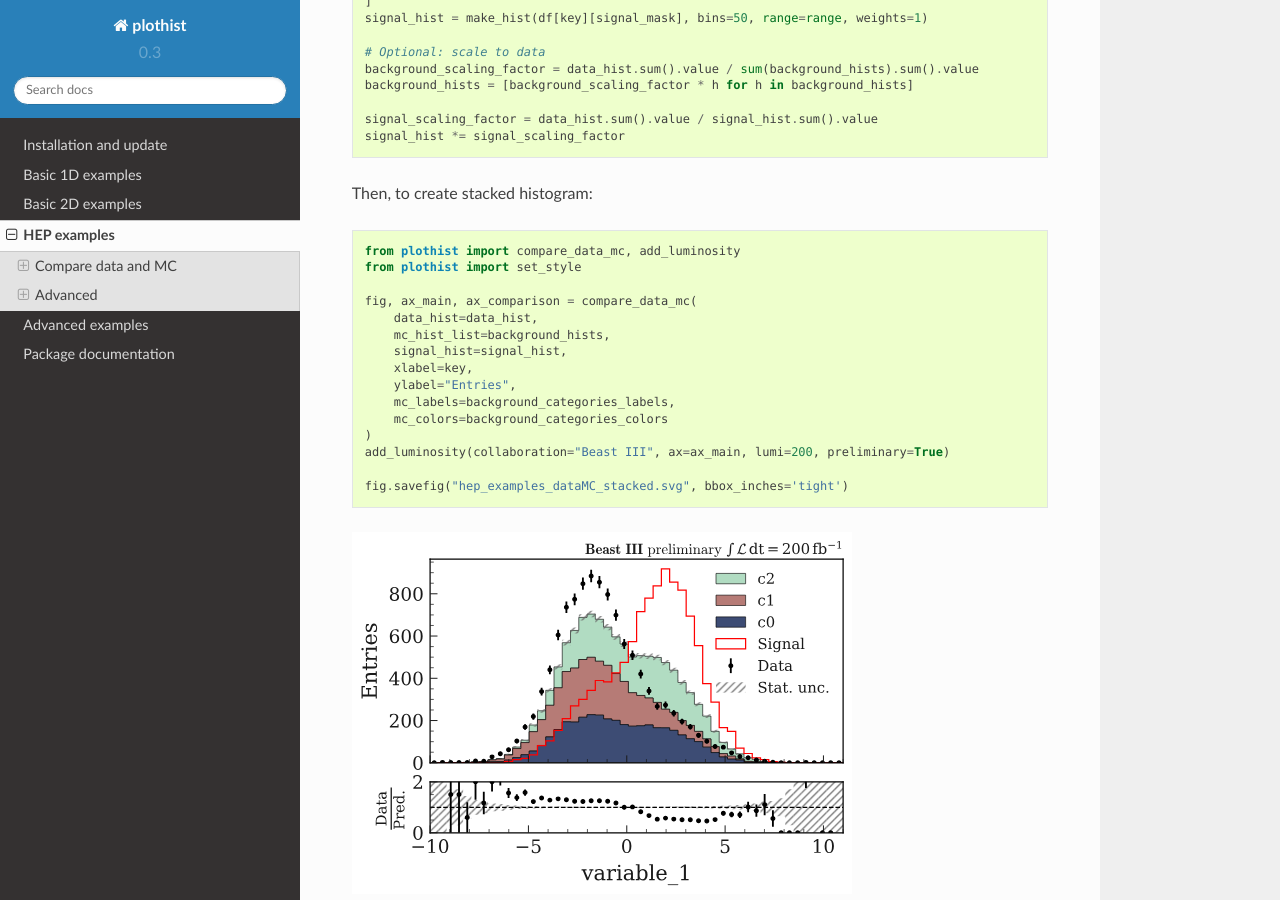
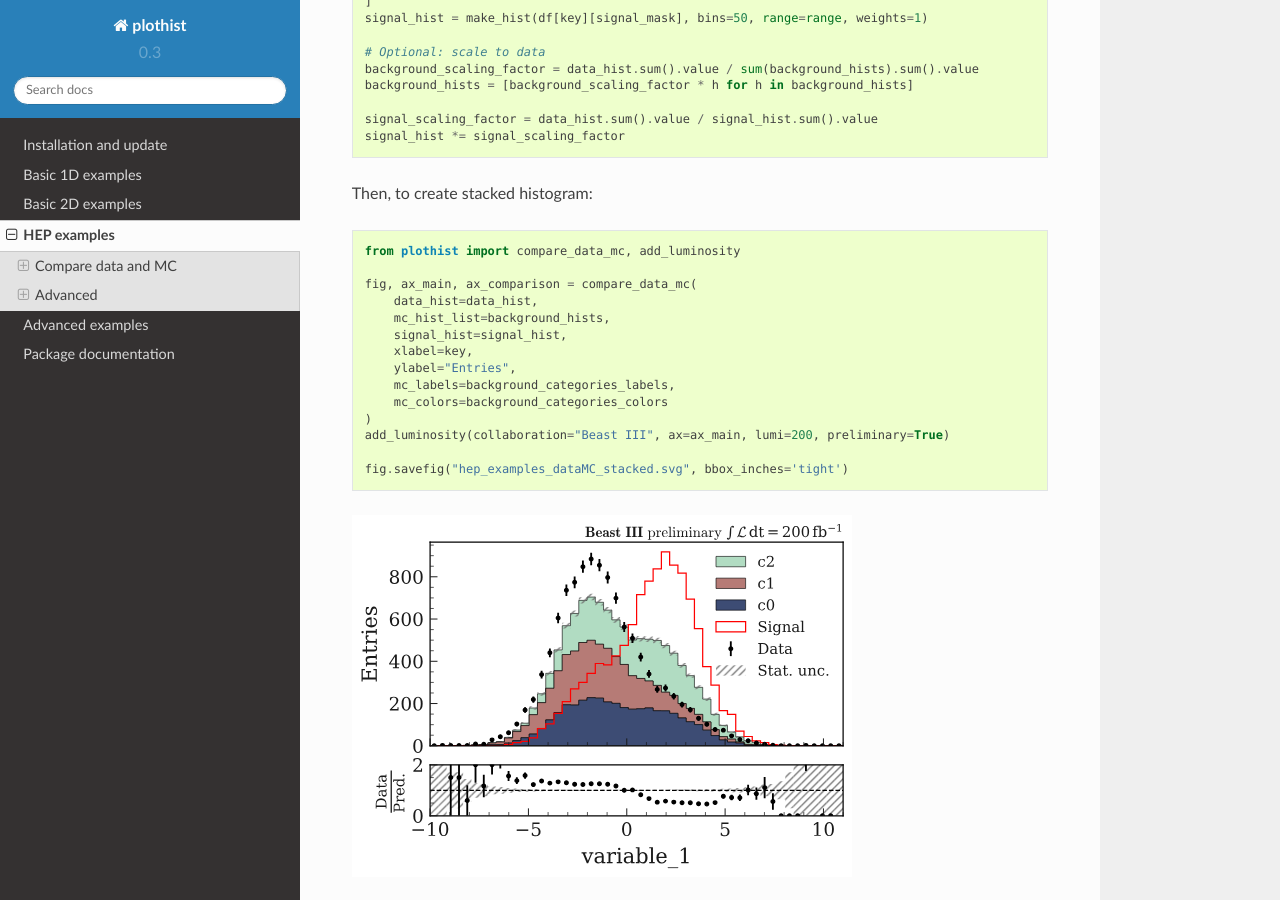
Before and after one commit to cyrraz/plothist, a Sphinx documentation site: the page built from docs/advanced/hep_examples.rst, in a window 1280 px wide and 900 px high, scrolled down 910 px. Built offline with Sphinx 7.4.7 and the Read the Docs theme 2.0.0, drawn with Linux system fonts in a browser that asks for light colours.

Commit message:
small fix

```diff
--- a/docs/advanced/hep_examples.rst
+++ b/docs/advanced/hep_examples.rst
@@ -63,7 +63,6 @@ Then, to create stacked histogram:
 .. code-block:: python
 
     from plothist import compare_data_mc, add_luminosity
-    from plothist import set_style
 
     fig, ax_main, ax_comparison = compare_data_mc(
         data_hist=data_hist,
```
